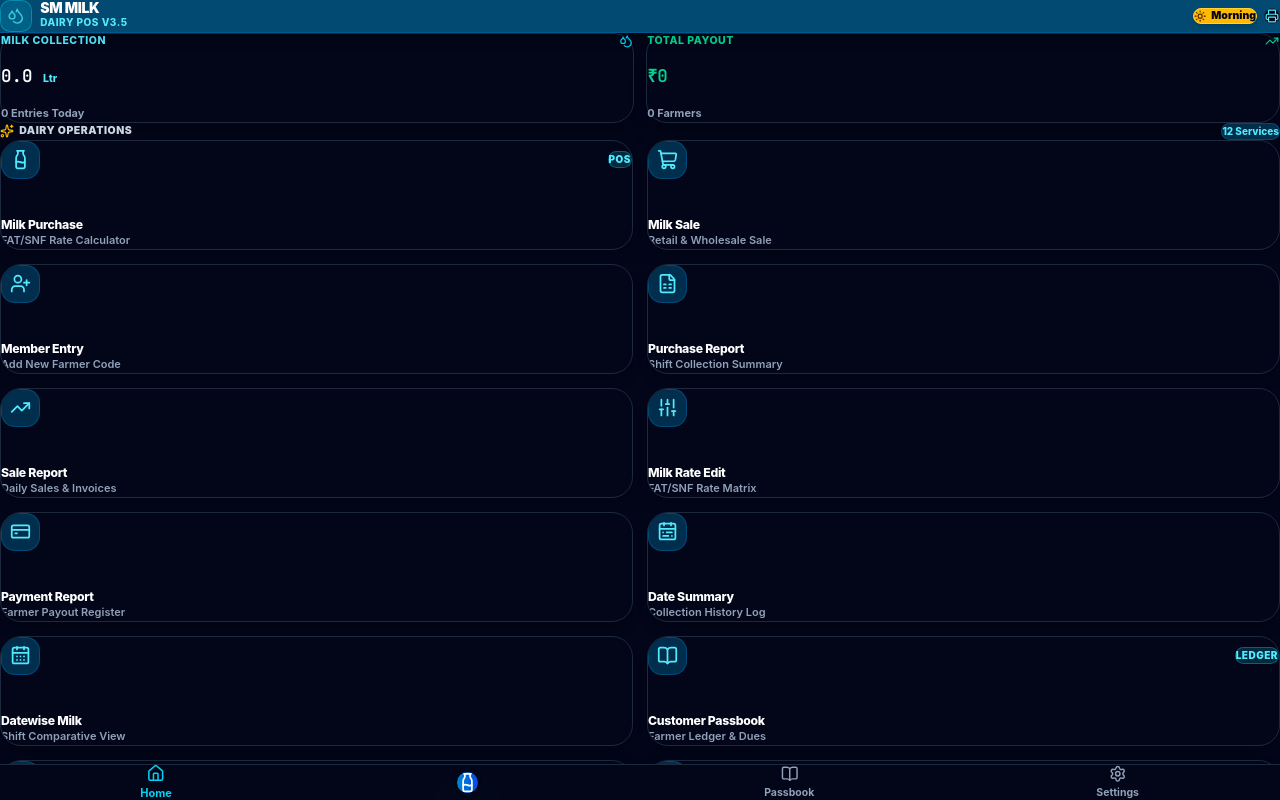
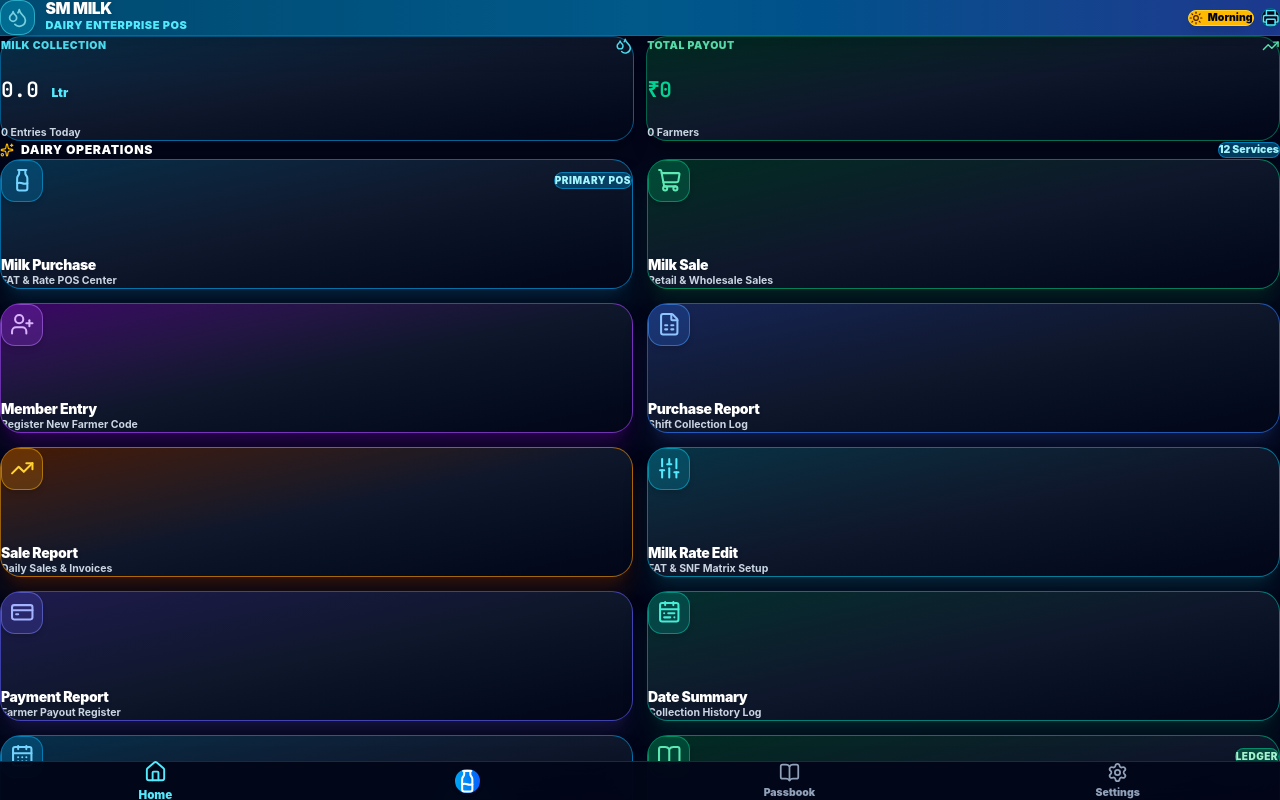
Before and after one commit to anupjangid401-tech/sm-milk-app, a Next.js app: page / in a window 1280 px wide. Built offline with nearby package versions, Linux system fonts and the light colour scheme.

Commit message:
Ultra vibrant user friendly redesign with high contrast 16px typography and neon glowing cards

```diff
--- a/src/app/page.tsx
+++ b/src/app/page.tsx
@@ -102,81 +102,81 @@ export default function Home() {
 
   return (
     <div className="w-full min-h-screen bg-slate-950 text-slate-100 flex flex-col justify-between overflow-x-hidden font-sans select-none">
-      {/* ── NATIVE MOBILE APP HEADER BAR ── */}
-      <header className="sticky top-0 z-40 bg-sky-900 text-white px-4 py-3 flex items-center justify-between shadow-lg border-b border-sky-800">
-        <div className="flex items-center gap-2.5 min-w-0">
-          <div className="w-9 h-9 rounded-xl bg-cyan-500/20 flex items-center justify-center border border-cyan-400/40 shadow-inner flex-shrink-0">
-            <Droplets className="w-5 h-5 text-cyan-300 animate-pulse" />
+      {/* ── HIGH CONTRAST TOP HEADER BAR ── */}
+      <header className="sticky top-0 z-40 bg-gradient-to-r from-sky-900 via-sky-800 to-blue-900 text-white px-4 py-3 flex items-center justify-between shadow-xl border-b border-sky-600/50">
+        <div className="flex items-center gap-3 min-w-0">
+          <div className="w-10 h-10 rounded-2xl bg-cyan-400/25 flex items-center justify-center border border-cyan-300/50 shadow-md flex-shrink-0">
+            <Droplets className="w-6 h-6 text-cyan-200 animate-pulse" />
           </div>
           <div className="truncate">
-            <h1 className="font-black text-base tracking-tight leading-none text-white truncate">SM MILK</h1>
-            <p className="text-[10px] font-extrabold text-cyan-300 mt-0.5 tracking-wider truncate uppercase">DAIRY POS v3.5</p>
+            <h1 className="font-black text-lg tracking-tight leading-none text-white truncate drop-shadow-sm">SM MILK</h1>
+            <p className="text-[11px] font-black text-cyan-300 mt-0.5 tracking-wider truncate uppercase">DAIRY ENTERPRISE POS</p>
           </div>
         </div>
 
-        {/* Shift & Bluetooth Printer Status */}
+        {/* Shift Switcher & Printer Status */}
         <div className="flex items-center gap-2 flex-shrink-0">
           <button
             onClick={() => setShift((s) => (s === "MORNING" ? "EVENING" : "MORNING"))}
-            className={`px-3 py-1.5 rounded-xl text-xs font-black flex items-center gap-1.5 border transition-all ${
+            className={`px-3.5 py-2 rounded-2xl text-xs font-black flex items-center gap-1.5 border shadow-lg transition-all active:scale-95 ${
               shift === "MORNING"
-                ? "bg-amber-400 text-slate-950 border-amber-300 shadow-md"
-                : "bg-slate-950 text-cyan-300 border-slate-800"
+                ? "bg-amber-400 text-slate-950 border-amber-300"
+                : "bg-slate-950 text-cyan-300 border-cyan-400/50"
             }`}
           >
-            {shift === "MORNING" ? <Sun className="w-3.5 h-3.5 text-amber-950" /> : <Moon className="w-3.5 h-3.5 text-blue-400" />}
+            {shift === "MORNING" ? <Sun className="w-4 h-4 text-amber-950" /> : <Moon className="w-4 h-4 text-blue-400" />}
             <span>{shift === "MORNING" ? "Morning" : "Evening"}</span>
           </button>
 
           <button
             onClick={() => setActiveModal("sm-settings")}
-            className="p-2 rounded-xl bg-slate-950 hover:bg-slate-900 border border-slate-800 text-cyan-300"
+            className="p-2.5 rounded-2xl bg-slate-950 hover:bg-slate-900 border border-cyan-400/50 text-cyan-300 shadow-lg active:scale-95"
             title="Printer & Scale Settings"
           >
-            <Printer className="w-4 h-4" />
+            <Printer className="w-5 h-5" />
           </button>
         </div>
       </header>
 
       {/* ── MAIN MOBILE CONTENT AREA ── */}
-      <main className="flex-1 overflow-y-auto px-4 py-4 space-y-5 pb-28">
-        {/* Mobile Quick Stats Banner */}
+      <main className="flex-1 overflow-y-auto px-4 py-4 space-y-5 pb-32">
+        {/* Mobile Quick Stats Banner — High Contrast Vibrant Cards */}
         <div className="grid grid-cols-2 gap-3.5">
-          <div className="bg-slate-950 p-4 rounded-3xl border border-slate-800 shadow-xl flex flex-col justify-between min-h-[90px]">
-            <div className="flex items-center justify-between text-xs font-extrabold text-cyan-300">
-              <span className="uppercase tracking-wider">Milk Collection</span>
-              <Droplets className="w-4 h-4 text-cyan-400 flex-shrink-0" />
+          <div className="bg-gradient-to-br from-sky-950 via-slate-900 to-slate-950 p-4 rounded-3xl border border-sky-500/50 shadow-xl flex flex-col justify-between min-h-[105px]">
+            <div className="flex items-center justify-between text-xs font-black text-cyan-300">
+              <span className="uppercase tracking-wider">MILK COLLECTION</span>
+              <Droplets className="w-5 h-5 text-cyan-300 flex-shrink-0" />
             </div>
-            <div className="text-xl font-black text-white font-mono mt-2 truncate">
-              {totalLitersToday.toFixed(1)} <span className="text-xs text-cyan-300 font-sans font-extrabold">Ltr</span>
+            <div className="text-2xl font-black text-white font-mono mt-2 truncate drop-shadow-md">
+              {totalLitersToday.toFixed(1)} <span className="text-sm text-cyan-300 font-sans font-black">Ltr</span>
             </div>
-            <div className="text-[11px] text-slate-400 font-bold mt-1 truncate">
+            <div className="text-xs text-slate-300 font-bold mt-1 truncate">
               {todayPurchases.length} Entries Today
             </div>
           </div>
 
-          <div className="bg-slate-950 p-4 rounded-3xl border border-slate-800 shadow-xl flex flex-col justify-between min-h-[90px]">
-            <div className="flex items-center justify-between text-xs font-extrabold text-emerald-400">
-              <span className="uppercase tracking-wider">Total Payout</span>
-              <TrendingUp className="w-4 h-4 text-emerald-400 flex-shrink-0" />
+          <div className="bg-gradient-to-br from-emerald-950 via-slate-900 to-slate-950 p-4 rounded-3xl border border-emerald-500/50 shadow-xl flex flex-col justify-between min-h-[105px]">
+            <div className="flex items-center justify-between text-xs font-black text-emerald-300">
+              <span className="uppercase tracking-wider">TOTAL PAYOUT</span>
+              <TrendingUp className="w-5 h-5 text-emerald-300 flex-shrink-0" />
             </div>
-            <div className="text-xl font-black text-emerald-400 font-mono mt-2 truncate">
+            <div className="text-2xl font-black text-emerald-400 font-mono mt-2 truncate drop-shadow-md">
               ₹{totalPayoutToday.toFixed(0)}
             </div>
-            <div className="text-[11px] text-slate-400 font-bold mt-1 truncate">
+            <div className="text-xs text-slate-300 font-bold mt-1 truncate">
               {members.length} Farmers
             </div>
           </div>
         </div>
 
         {/* 12 Operations Grid */}
-        <div className="space-y-2.5">
+        <div className="space-y-3">
           <div className="flex items-center justify-between px-1">
-            <h2 className="text-xs font-black uppercase tracking-wider text-slate-300 flex items-center gap-1.5 truncate">
+            <h2 className="text-sm font-black uppercase tracking-wider text-white flex items-center gap-2 truncate">
               <Sparkles className="w-4 h-4 text-amber-400 flex-shrink-0" />
-              <span>Dairy Operations</span>
+              <span>DAIRY OPERATIONS</span>
             </h2>
-            <span className="text-[10px] font-extrabold text-cyan-300 bg-sky-900/60 px-2.5 py-0.5 rounded-full border border-sky-700/50 flex-shrink-0">
+            <span className="text-xs font-black text-cyan-200 bg-sky-900/80 px-3 py-1 rounded-full border border-sky-500/60 flex-shrink-0 shadow-md">
               12 Services
             </span>
           </div>
@@ -185,7 +185,7 @@ export default function Home() {
         </div>
 
         {/* Reset Data Footer */}
-        <div className="pt-3 pb-2 text-center">
+        <div className="pt-4 pb-2 text-center">
           <button
             onClick={() => {
               if (confirm("Reset demo data? All records will be cleared.")) {
@@ -193,7 +193,7 @@ export default function Home() {
                 window.location.reload();
               }
             }}
-            className="inline-flex items-center gap-2 text-xs text-slate-400 hover:text-red-400 px-4 py-2 rounded-2xl border border-slate-800 bg-slate-950 font-bold shadow-md"
+            className="inline-flex items-center gap-2 text-xs text-slate-300 hover:text-red-400 px-4 py-2.5 rounded-2xl border border-slate-800 bg-slate-950 font-bold shadow-lg active:scale-95"
           >
             <RefreshCw className="w-4 h-4" />
             <span>Reset Demo Data</span>
@@ -202,41 +202,41 @@ export default function Home() {
       </main>
 
       {/* ── NATIVE MOBILE BOTTOM NAVIGATION BAR ── */}
-      <nav className="fixed bottom-0 left-0 right-0 z-40 bg-slate-950 border-t border-slate-800 px-6 py-2.5 flex items-center justify-around shadow-2xl backdrop-blur-lg">
+      <nav className="fixed bottom-0 left-0 right-0 z-40 bg-slate-950/95 border-t border-slate-800 px-6 py-3 flex items-center justify-around shadow-2xl backdrop-blur-xl">
         <button
           onClick={() => setActiveTab("home")}
-          className={`flex flex-col items-center gap-1 text-xs font-bold transition-all ${
-            activeTab === "home" ? "text-cyan-400 scale-105" : "text-slate-400"
+          className={`flex flex-col items-center gap-1 text-xs font-black transition-all ${
+            activeTab === "home" ? "text-cyan-300 scale-110" : "text-slate-400"
           }`}
         >
-          <HomeIcon className="w-5 h-5" />
+          <HomeIcon className="w-6 h-6" />
           <span>Home</span>
         </button>
 
         <button
           onClick={() => setActiveModal("milk-purchase")}
-          className="flex flex-col items-center gap-1 text-xs font-extrabold -mt-6 bg-gradient-to-r from-sky-600 to-blue-700 text-white p-4 rounded-full border-4 border-slate-950 shadow-2xl shadow-sky-600/50 active:scale-95 transition-all"
+          className="flex flex-col items-center gap-1 text-xs font-black -mt-7 bg-gradient-to-r from-sky-500 to-blue-600 text-white p-4.5 rounded-full border-4 border-slate-950 shadow-2xl shadow-sky-500/60 active:scale-95 transition-all"
         >
-          <Milk className="w-6 h-6" />
+          <Milk className="w-7 h-7" />
         </button>
 
         <button
           onClick={() => setActiveModal("customer-passbook")}
-          className={`flex flex-col items-center gap-1 text-xs font-bold transition-all ${
-            activeTab === "passbook" ? "text-cyan-400 scale-105" : "text-slate-400"
+          className={`flex flex-col items-center gap-1 text-xs font-black transition-all ${
+            activeTab === "passbook" ? "text-cyan-300 scale-110" : "text-slate-400"
           }`}
         >
-          <BookOpen className="w-5 h-5" />
+          <BookOpen className="w-6 h-6" />
           <span>Passbook</span>
         </button>
 
         <button
           onClick={() => setActiveModal("sm-settings")}
-          className={`flex flex-col items-center gap-1 text-xs font-bold transition-all ${
-            activeTab === "settings" ? "text-cyan-400 scale-105" : "text-slate-400"
+          className={`flex flex-col items-center gap-1 text-xs font-black transition-all ${
+            activeTab === "settings" ? "text-cyan-300 scale-110" : "text-slate-400"
           }`}
         >
-          <Settings className="w-5 h-5" />
+          <Settings className="w-6 h-6" />
           <span>Settings</span>
         </button>
       </nav>
--- a/src/components/ModuleGrid.tsx
+++ b/src/components/ModuleGrid.tsx
@@ -20,6 +20,13 @@ export interface ModuleItem {
   titleEn: string;
   descEn: string;
   icon: React.ElementType;
+  theme: {
+    bg: string;
+    border: string;
+    iconBg: string;
+    iconColor: string;
+    badgeBg: string;
+  };
   badge?: string;
 }
 
@@ -27,77 +34,161 @@ const MODULES: ModuleItem[] = [
   {
     id: "milk-purchase",
     titleEn: "Milk Purchase",
-    descEn: "FAT/SNF Rate Calculator",
+    descEn: "FAT & Rate POS Center",
     icon: Milk,
-    badge: "POS",
+    badge: "PRIMARY POS",
+    theme: {
+      bg: "from-sky-950 via-slate-900 to-slate-950",
+      border: "border-sky-500/60 shadow-sky-950/50",
+      iconBg: "bg-sky-500/20 border-sky-400/50",
+      iconColor: "text-sky-300",
+      badgeBg: "bg-sky-500/30 text-cyan-200 border-sky-400/50",
+    },
   },
   {
     id: "milk-sale",
     titleEn: "Milk Sale",
-    descEn: "Retail & Wholesale Sale",
+    descEn: "Retail & Wholesale Sales",
     icon: ShoppingCart,
+    theme: {
+      bg: "from-emerald-950 via-slate-900 to-slate-950",
+      border: "border-emerald-500/60 shadow-emerald-950/50",
+      iconBg: "bg-emerald-500/20 border-emerald-400/50",
+      iconColor: "text-emerald-300",
+      badgeBg: "bg-emerald-500/30 text-emerald-200 border-emerald-400/50",
+    },
   },
   {
     id: "member-entry",
     titleEn: "Member Entry",
-    descEn: "Add New Farmer Code",
+    descEn: "Register New Farmer Code",
     icon: UserPlus,
+    theme: {
+      bg: "from-purple-950 via-slate-900 to-slate-950",
+      border: "border-purple-500/60 shadow-purple-950/50",
+      iconBg: "bg-purple-500/20 border-purple-400/50",
+      iconColor: "text-purple-300",
+      badgeBg: "bg-purple-500/30 text-purple-200 border-purple-400/50",
+    },
   },
   {
     id: "purchase-report",
     titleEn: "Purchase Report",
-    descEn: "Shift Collection Summary",
+    descEn: "Shift Collection Log",
     icon: FileSpreadsheet,
+    theme: {
+      bg: "from-blue-950 via-slate-900 to-slate-950",
+      border: "border-blue-500/60 shadow-blue-950/50",
+      iconBg: "bg-blue-500/20 border-blue-400/50",
+      iconColor: "text-blue-300",
+      badgeBg: "bg-blue-500/30 text-blue-200 border-blue-400/50",
+    },
   },
   {
     id: "sale-report",
     titleEn: "Sale Report",
     descEn: "Daily Sales & Invoices",
     icon: TrendingUp,
+    theme: {
+      bg: "from-amber-950 via-slate-900 to-slate-950",
+      border: "border-amber-500/60 shadow-amber-950/50",
+      iconBg: "bg-amber-500/20 border-amber-400/50",
+      iconColor: "text-amber-300",
+      badgeBg: "bg-amber-500/30 text-amber-200 border-amber-400/50",
+    },
   },
   {
     id: "rate-chart",
     titleEn: "Milk Rate Edit",
-    descEn: "FAT/SNF Rate Matrix",
+    descEn: "FAT & SNF Matrix Setup",
     icon: Sliders,
+    theme: {
+      bg: "from-cyan-950 via-slate-900 to-slate-950",
+      border: "border-cyan-500/60 shadow-cyan-950/50",
+      iconBg: "bg-cyan-500/20 border-cyan-400/50",
+      iconColor: "text-cyan-300",
+      badgeBg: "bg-cyan-500/30 text-cyan-200 border-cyan-400/50",
+    },
   },
   {
     id: "payment-report",
     titleEn: "Payment Report",
     descEn: "Farmer Payout Register",
     icon: CreditCard,
+    theme: {
+      bg: "from-indigo-950 via-slate-900 to-slate-950",
+      border: "border-indigo-500/60 shadow-indigo-950/50",
+      iconBg: "bg-indigo-500/20 border-indigo-400/50",
+      iconColor: "text-indigo-300",
+      badgeBg: "bg-indigo-500/30 text-indigo-200 border-indigo-400/50",
+    },
   },
   {
     id: "date-summary",
     titleEn: "Date Summary",
     descEn: "Collection History Log",
     icon: CalendarRange,
+    theme: {
+      bg: "from-teal-950 via-slate-900 to-slate-950",
+      border: "border-teal-500/60 shadow-teal-950/50",
+      iconBg: "bg-teal-500/20 border-teal-400/50",
+      iconColor: "text-teal-300",
+      badgeBg: "bg-teal-500/30 text-teal-200 border-teal-400/50",
+    },
   },
   {
     id: "datewise-summary",
     titleEn: "Datewise Milk",
-    descEn: "Shift Comparative View",
+    descEn: "Morning/Evening Comparison",
     icon: CalendarDays,
+    theme: {
+      bg: "from-sky-950 via-slate-900 to-slate-950",
+      border: "border-sky-500/60 shadow-sky-950/50",
+      iconBg: "bg-sky-500/20 border-sky-400/50",
+      iconColor: "text-sky-300",
+      badgeBg: "bg-sky-500/30 text-sky-200 border-sky-400/50",
+    },
   },
   {
     id: "customer-passbook",
     titleEn: "Customer Passbook",
     descEn: "Farmer Ledger & Dues",
     icon: BookOpen,
-    badge: "Ledger",
+    badge: "LEDGER",
+    theme: {
+      bg: "from-emerald-950 via-slate-900 to-slate-950",
+      border: "border-emerald-500/60 shadow-emerald-950/50",
+      iconBg: "bg-emerald-500/20 border-emerald-400/50",
+      iconColor: "text-emerald-300",
+      badgeBg: "bg-emerald-500/30 text-emerald-200 border-emerald-400/50",
+    },
   },
   {
     id: "item-sale",
     titleEn: "Item Sale",
     descEn: "Cattle Feed & Minerals",
     icon: PackageCheck,
+    theme: {
+      bg: "from-violet-950 via-slate-900 to-slate-950",
+      border: "border-violet-500/60 shadow-violet-950/50",
+      iconBg: "bg-violet-500/20 border-violet-400/50",
+      iconColor: "text-violet-300",
+      badgeBg: "bg-violet-500/30 text-violet-200 border-violet-400/50",
+    },
   },
   {
     id: "sm-settings",
     titleEn: "SM Settings",
     descEn: "WiFi Scale & BT Printer",
     icon: Settings,
-    badge: "Config",
+    badge: "CONFIG",
+    theme: {
+      bg: "from-slate-900 via-slate-950 to-slate-900",
+      border: "border-cyan-500/60 shadow-cyan-950/50",
+      iconBg: "bg-cyan-500/20 border-cyan-400/50",
+      iconColor: "text-cyan-300",
+      badgeBg: "bg-cyan-500/30 text-cyan-200 border-cyan-400/50",
+    },
   },
 ];
 
@@ -107,34 +198,34 @@ interface ModuleGridProps {
 
 export default function ModuleGrid({ onSelectModule }: ModuleGridProps) {
   return (
-    <div className="grid grid-cols-2 gap-3 sm:gap-4">
+    <div className="grid grid-cols-2 gap-3.5 sm:gap-4">
       {MODULES.map((mod) => {
         const Icon = mod.icon;
         return (
           <button
             key={mod.id}
             onClick={() => onSelectModule(mod.id)}
-            className="bg-slate-950 hover:bg-slate-900 border border-slate-800 hover:border-cyan-400/60 p-4 rounded-3xl transition-all flex flex-col justify-between text-left relative overflow-hidden group shadow-lg min-h-[95px] sm:min-h-[110px]"
+            className={`bg-gradient-to-br ${mod.theme.bg} border ${mod.theme.border} p-4 sm:p-5 rounded-3xl transition-all flex flex-col justify-between text-left relative overflow-hidden group shadow-xl active:scale-95 min-h-[115px] sm:min-h-[130px]`}
             aria-label={`Open ${mod.titleEn}`}
           >
             {/* Top row: Icon & Badge */}
-            <div className="flex items-center justify-between w-full mb-2">
-              <div className="w-11 h-11 rounded-2xl bg-sky-900/60 border border-sky-700/50 flex items-center justify-center text-cyan-300 group-hover:scale-110 transition-transform">
-                <Icon className="w-6 h-6" />
+            <div className="flex items-center justify-between w-full mb-3">
+              <div className={`w-12 h-12 rounded-2xl ${mod.theme.iconBg} border flex items-center justify-center ${mod.theme.iconColor} group-hover:scale-110 transition-transform shadow-md`}>
+                <Icon className="w-7 h-7" />
               </div>
               {mod.badge && (
-                <span className="text-[10px] font-black bg-cyan-500/20 text-cyan-300 border border-cyan-500/40 px-2 py-0.5 rounded-full uppercase tracking-wider">
+                <span className={`text-[10px] font-black ${mod.theme.badgeBg} border px-2.5 py-1 rounded-full uppercase tracking-wider shadow-sm`}>
                   {mod.badge}
                 </span>
               )}
             </div>
 
-            {/* Bottom text */}
-            <div>
-              <h3 className="font-extrabold text-sm text-white tracking-tight leading-tight truncate">
+            {/* Bottom text: High Contrast & Large Font */}
+            <div className="space-y-0.5">
+              <h3 className="font-black text-base text-white tracking-tight leading-tight truncate drop-shadow-sm">
                 {mod.titleEn}
               </h3>
-              <p className="text-[11px] text-slate-400 font-semibold truncate mt-0.5">
+              <p className="text-xs text-slate-300 font-bold truncate">
                 {mod.descEn}
               </p>
             </div>
```
